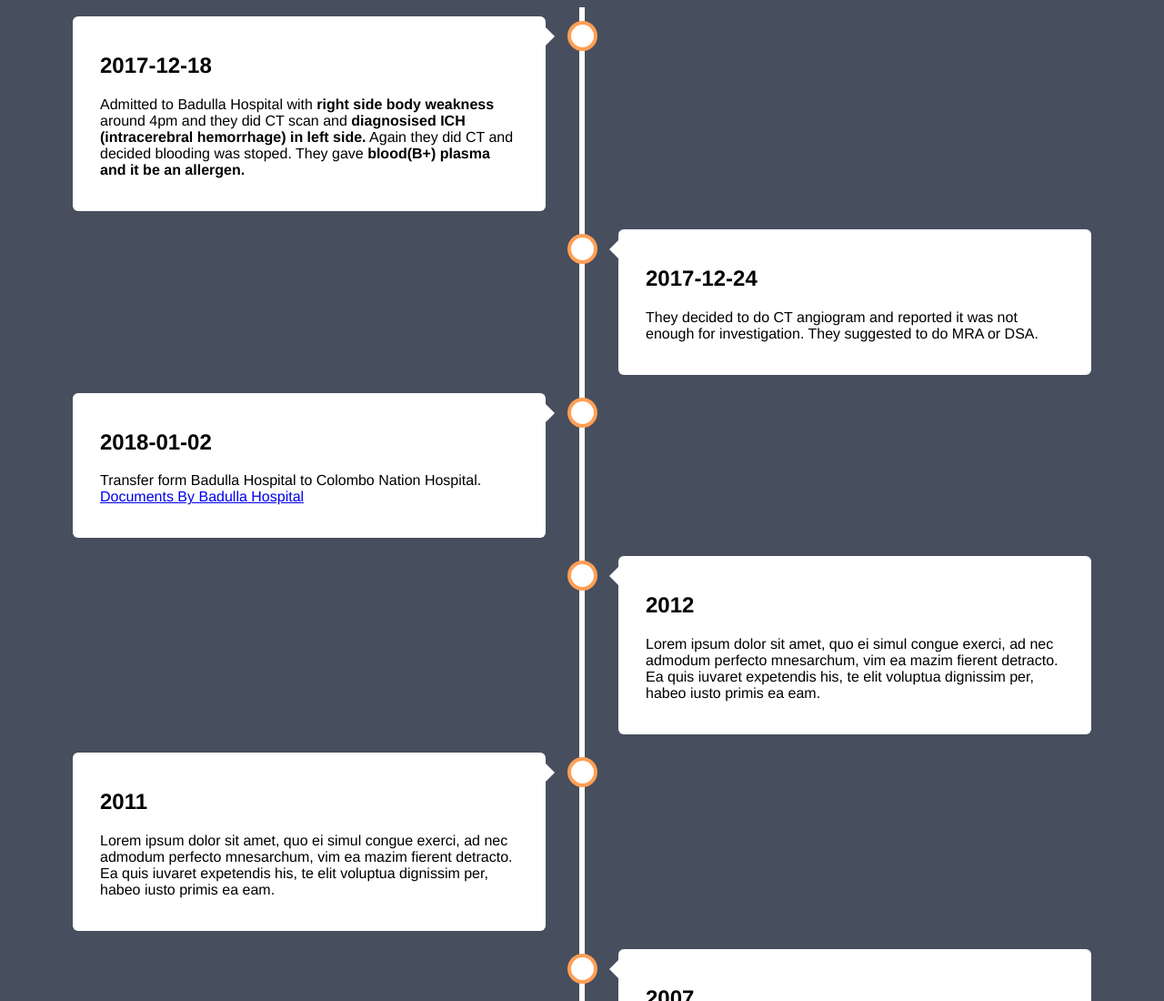
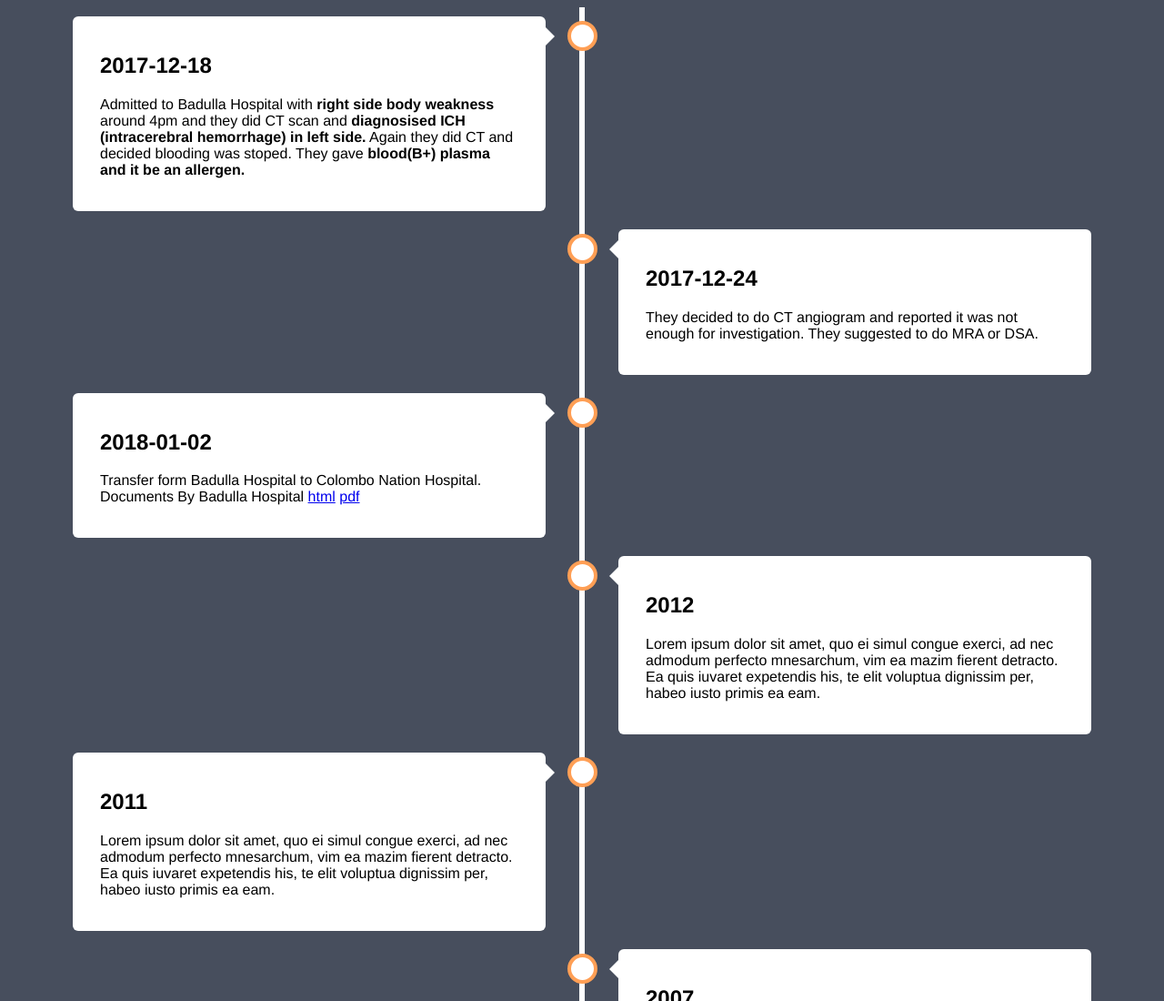
Before and after one commit to dmhashan/dmhashan.github.io, a plain HTML site: page med/index.html in a window 1280 px wide. Shown: the top 1100 px of the page at 91% size. Drawn offline with Linux system fonts and the light colour scheme.

Commit message:
Update index.html

```diff
--- a/med/index.html
+++ b/med/index.html
@@ -156,7 +156,10 @@ body {
   <div class="container left">
     <div class="content">
       <h2>2018-01-02</h2>
-      <p>Transfer form Badulla Hospital to Colombo Nation Hospital. <a href="18-01-02.html">Documents By Badulla Hospital</a></p>
+      <p>Transfer form Badulla Hospital to Colombo Nation Hospital. Documents By Badulla Hospital
+        <a href="/18-01-02">html</a>
+        <a href="18-01-02.pdf">pdf</a>
+      </p>
     </div>
   </div>
   <div class="container right">
```
